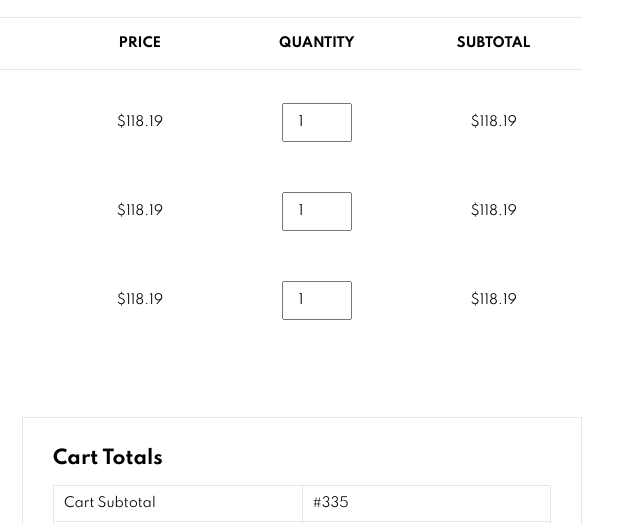
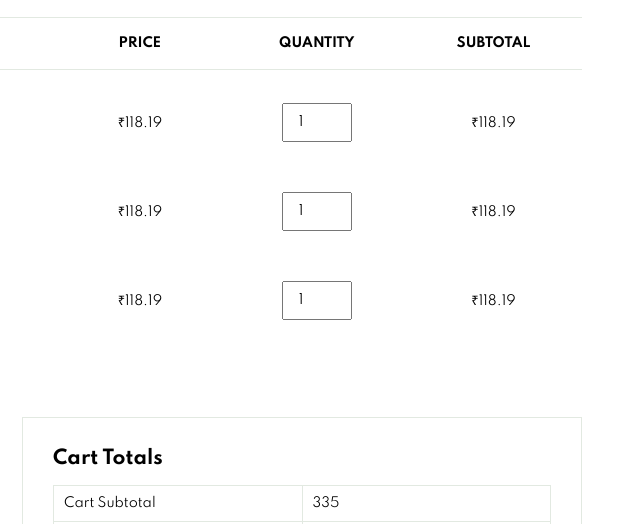
Before and after one commit to Yash8178/Cara-Ecommerce-Website, a plain HTML site: page cart.html in a window 1280 px wide. Shown: the part 428-952 px from the top of the page, 618-1258 px from the left. Drawn offline with Linux system fonts and the light colour scheme.

Commit message:
Update cart.html

```diff
--- a/cart.html
+++ b/cart.html
@@ -56,27 +56,27 @@
                         <td><a href="#"><i class="far fa-times-circle"></i></a></td>
                         <td><img src="img/products/f1.jpg" alt=""></td>
                         <td>Cartoon Astronaut T-Shirts</td>
-                        <td>$118.19</td>
+                        <td>₹118.19</td>
                         <td><input type="number" value="1"></td>
-                        <td>$118.19</td>
+                        <td>₹118.19</td>
                     </tr>
 
                     <tr>
                         <td><a href="#"><i class="far fa-times-circle"></i></a></td>
                         <td><img src="img/products/f2.jpg" alt=""></td>
                         <td>Cartoon Astronaut T-Shirts</td>
-                        <td>$118.19</td>
+                        <td>₹118.19</td>
                         <td><input type="number" value="1"></td>
-                        <td>$118.19</td>
+                        <td>₹118.19</td>
                     </tr>
 
                     <tr>
                         <td><a href="#"><i class="far fa-times-circle"></i></a></td>
                         <td><img src="img/products/f3.jpg" alt=""></td>
                         <td>Cartoon Astronaut T-Shirts</td>
-                        <td>$118.19</td>
+                        <td>₹118.19</td>
                         <td><input type="number" value="1"></td>
-                        <td>$118.19</td>
+                        <td>₹118.19</td>
                     </tr>
                 </tbody>
             </table>
@@ -96,7 +96,7 @@
                 <table>
                     <tr>
                         <td>Cart Subtotal</td>
-                        <td>#335</td>
+                        <td>335</td>
                     </tr>
                     <tr>
                         <td>Shopping</td>
@@ -104,7 +104,7 @@
                     </tr>
                     <tr>
                         <td><strong>Total</strong></td>
-                        <td><strong>$335</strong></td>
+                        <td><strong>₹335</strong></td>
                     </tr>
                 </table>
                 <button class="normal">Proceed To Checkout</button>
@@ -132,17 +132,17 @@
 
             <div class="col">
                 <h4>About</h4>
-                <a href="#">About Us</a>
+                <a href="abouy.html">About Us</a>
                 <a href="#">Delivery Information</a>
                 <a href="#">Privacy Policy</a>
                 <a href="#">Terms & Condition</a>
-                <a href="#">Contact Us</a>
+                <a href="contact.html">Contact Us</a>
             </div>
 
             <div class="col">
                 <h4>My Account</h4>
                 <a href="#">Sign In</a>
-                <a href="#">View Cart</a>
+                <a href="cart.html">View Cart</a>
                 <a href="#">My Wishlist</a>
                 <a href="#">Track My Order</a>
                 <a href="#">Help</a>
```
